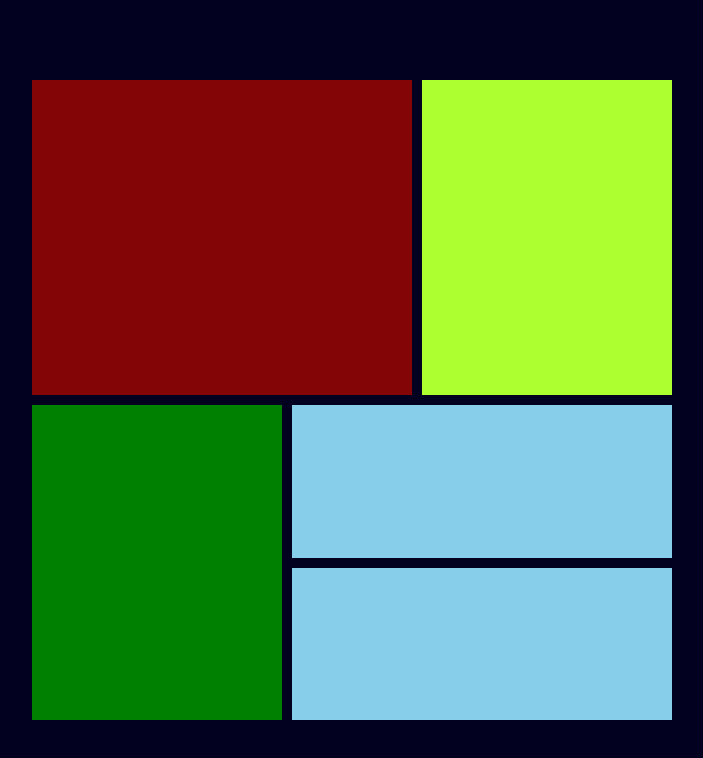
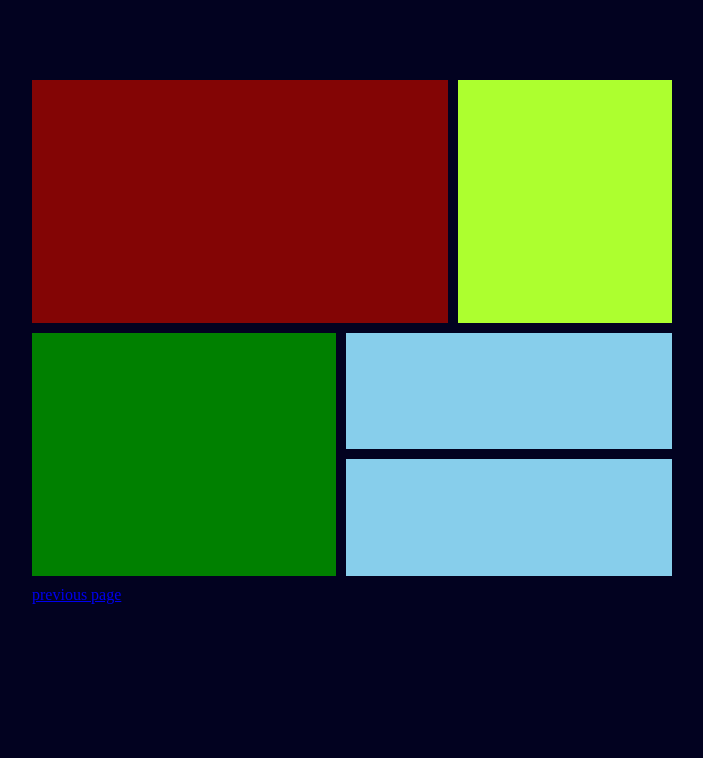
Before and after one commit to drizla01/css_demo, a plain HTML site: page images1/grid.html in a window 1280 px wide. Shown: the whole page, without its empty margins (288-991 px from the left). Drawn offline with Linux system fonts and the light colour scheme.

Commit message:
Update grid.html

```diff
--- a/images1/grid.html
+++ b/images1/grid.html
@@ -47,7 +47,11 @@
         grid-area: e;
       }
     </style>
+
     <main>
+       <header>
+      <a href="../index.html"> previous page</a>
+    </header>
       <div class="item-a"></div>
       <div class="item-b"></div>
       <div class="item-c"></div>
```
